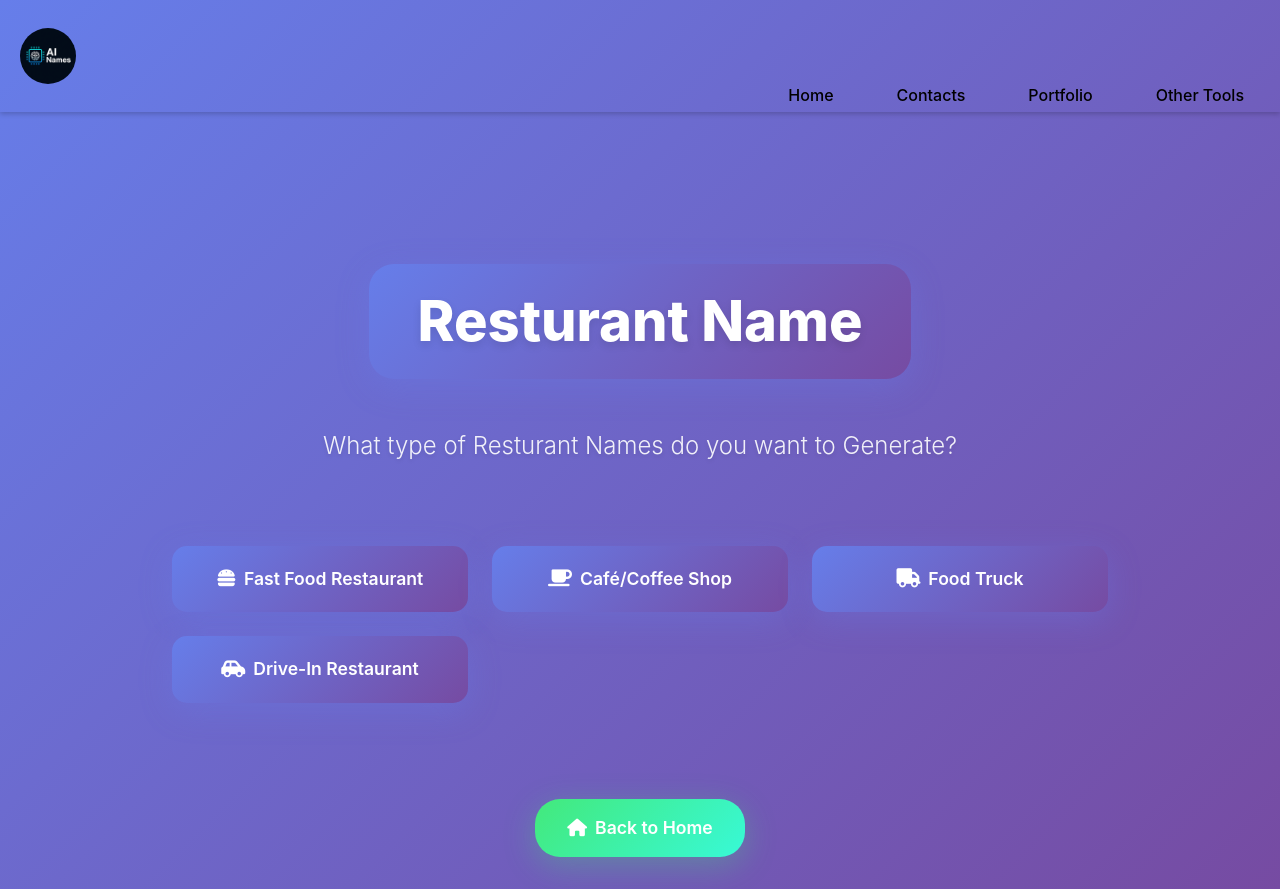
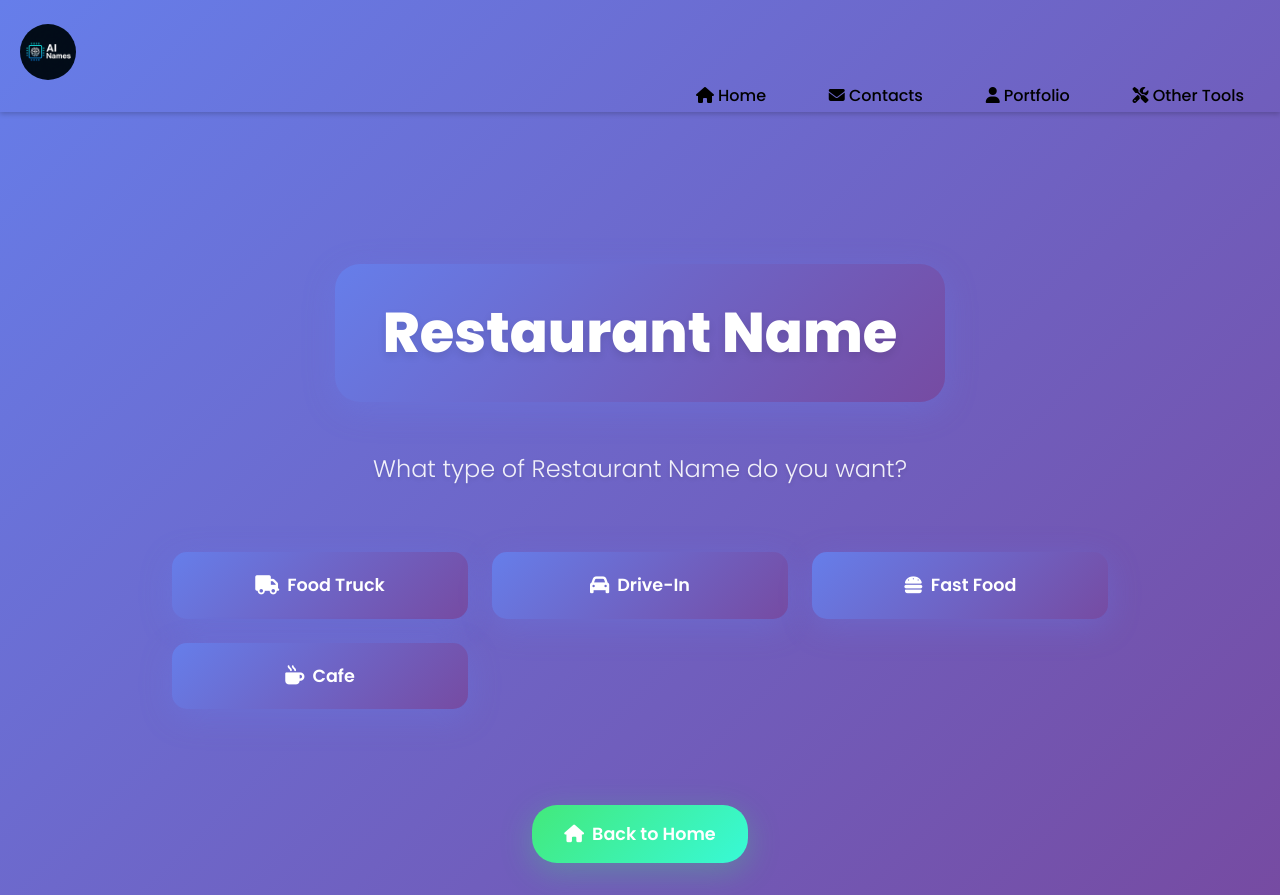
Before and after one commit to Subhan-Shahid/Ai-Namer, a plain HTML site: page index-resturant.html in a window 1280 px wide. Drawn offline with nearby package versions, Linux system fonts and the light colour scheme.

Commit message:
Update index-resturant.html

```diff
--- a/index-resturant.html
+++ b/index-resturant.html
@@ -3,8 +3,10 @@
 <head>
     <meta charset="UTF-8">
     <meta name="viewport" content="width=device-width, initial-scale=1.0">
-    <title>Resturant Name</title>
-    <link rel="stylesheet" href="https://cdn.jsdelivr.net/npm/bootstrap@5.3.6/dist/css/bootstrap.min.css">
+    <title>Restaurant Name - AI Names</title>
+    <link rel="preconnect" href="https://fonts.googleapis.com">
+    <link rel="preconnect" href="https://fonts.gstatic.com" crossorigin>
+    <link href="https://fonts.googleapis.com/css2?family=Poppins:wght@300;400;500;600;700;800&display=swap" rel="stylesheet">
     <link rel="stylesheet" href="https://cdnjs.cloudflare.com/ajax/libs/font-awesome/6.7.2/css/all.min.css">
     <link rel="stylesheet" href="style.css">
     <link rel="stylesheet" href="boy-name.css">
@@ -13,42 +15,52 @@
 <body>
     <header class="header">
 <nav>
-   <div class="logo"><img src="ChatGPT Image Jun 18, 2025, 01_39_30 PM.png" alt="" srcset=""></div>
+   <div class="logo"><img src="ChatGPT Image Jun 18, 2025, 01_39_30 PM.png" alt="AI Names Logo" srcset=""></div>
     <button class="menu-toggle" id="menuToggle">&#9776;</button>
     <div class="menu-bar">
-      <a href="">Other Tools</a>
-      <a href="https://subhan-shahid.github.io/Subhan-s-Portfolio/">Portfolio</a>
-      <a href="">Contacts</a>
-      <a href="index.html">Home</a>
+      <a href="#"><i class="fa-solid fa-tools"></i> Other Tools</a>
+      <a href="https://subhan-shahid.github.io/Subhan-s-Portfolio/"><i class="fa-solid fa-user"></i> Portfolio</a>
+      <a href="#"><i class="fa-solid fa-envelope"></i> Contacts</a>
+      <a href="index.html"><i class="fa-solid fa-home"></i> Home</a>
     </div>
   <ul class="menu" id="menuContainer">
-    <li><a href="index.html">Home</a></li>
-    <li><a href="#">Other Tools</a></li>
-    <li><a href="https://subhan-shahid.github.io/Subhan-s-Portfolio/">Portfolio</a></li>
-    <li><a href="#">Contacts</a></li>
+    <li><a href="index.html"><i class="fa-solid fa-home"></i> Home</a></li>
+    <li><a href="#"><i class="fa-solid fa-tools"></i> Other Tools</a></li>
+    <li><a href="https://subhan-shahid.github.io/Subhan-s-Portfolio/"><i class="fa-solid fa-user"></i> Portfolio</a></li>
+    <li><a href="#"><i class="fa-solid fa-envelope"></i> Contacts</a></li>
   </ul>
 </nav>
 </header>
     <main>
-        <div class="boy-heading text-center">
+        <div class="boy-heading">
             <h1>
-               Resturant Name
+                Restaurant Name
             </h1>
             <p>
-                What type of Resturant Names do you want to Generate?
+                What type of Restaurant Name do you want?
             </p>
         </div>
         <div class="name-type">
-            <a onclick="generateFastFoodName()" href="#result"><i class="fa-solid fa-burger"></i>Fast Food Restaurant</a>
-            <a onclick="generateCafeName()" href="#result"><i class="fa-solid fa-mug-saucer"></i>Café/Coffee Shop</a>
-            <a onclick="generateTruckName()" href="#result"><i class="fa-solid fa-truck"></i>Food Truck</a>
-            <a onclick="generateDriveName()" href="#result"><i class="fa-solid fa-car-side"></i>Drive-In Restaurant</a>
+            <a onclick="generateTruckName()" id="truck-restaurant" href="#result">
+                <i class="fa-solid fa-truck"></i>Food Truck
+            </a>
+            <a onclick="generateDriveName()" id="drive-restaurant" href="#result">
+                <i class="fa-solid fa-car"></i>Drive-In
+            </a>
+            <a onclick="generateFastFoodName()" id="fastfood-restaurant" href="#result">
+                <i class="fa-solid fa-burger"></i>Fast Food
+            </a>
+            <a onclick="generateCafeName()" id="cafe-restaurant" href="#result">
+                <i class="fa-solid fa-mug-hot"></i>Cafe
+            </a>
         </div>
         <div id="result"></div>
     </main>
     <div class="home-btn">
-            <button class="btn btn-primary" onclick="window.location.href='index.html'"><i class="fa-solid fa-house"></i>Back to Home</button>
-        </div>
+        <button onclick="window.location.href='index.html'">
+            <i class="fa-solid fa-house"></i>Back to Home
+        </button>
+    </div>
     <script src="index.js"></script>
 </body>
 </html>
```
